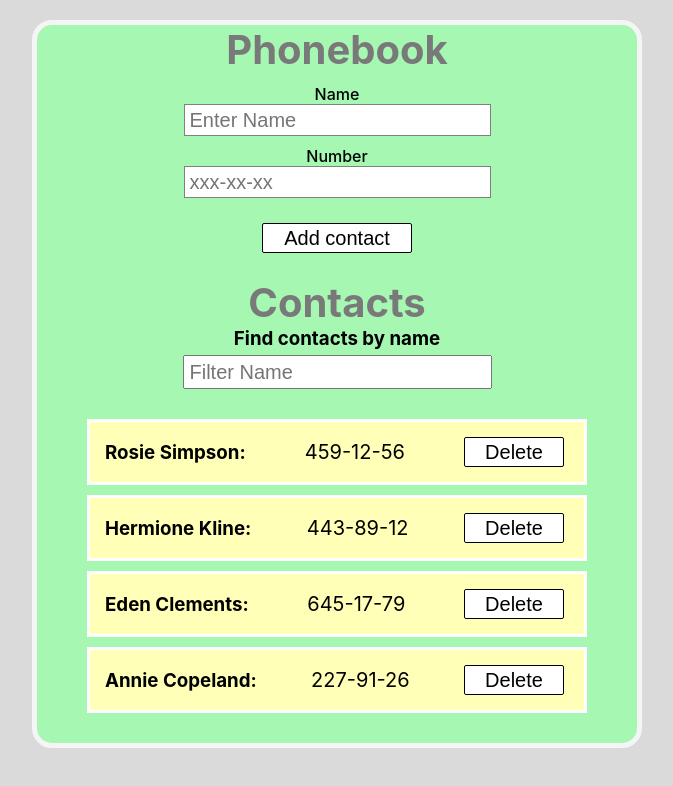
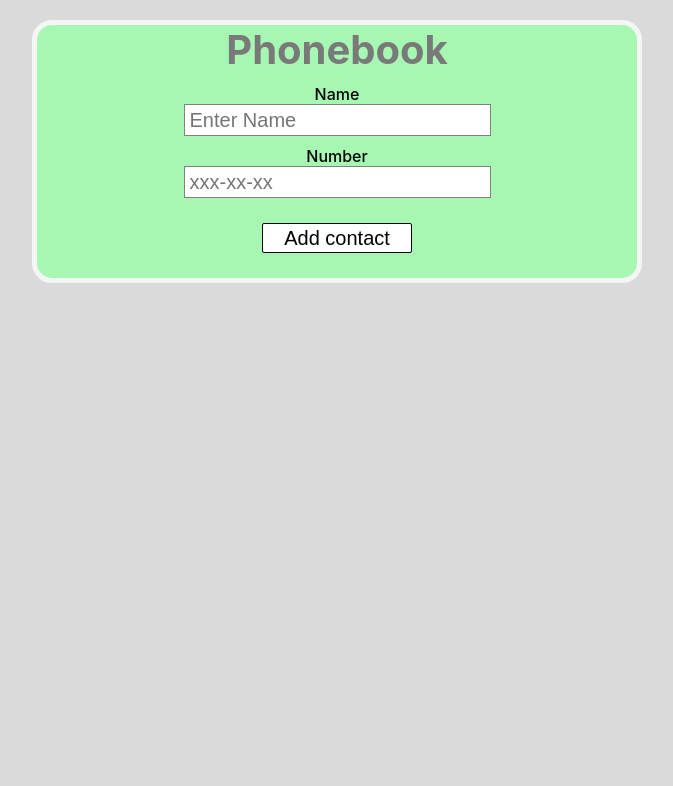
Before and after one commit to Vasylytsya777/goit-react-hw-06-phonebook, a React (Create React App) app: page / in a window 1280 px wide. Shown: the top 786 px of the page, without its empty margins (303-976 px from the left). Built offline with nearby package versions, Linux system fonts and the light colour scheme.

Commit message:
add 1st reduser ok!

```diff
--- a/src/components/App.js
+++ b/src/components/App.js
@@ -107,60 +107,66 @@ const App = () => {
       contact.name.toLowerCase().includes(filter.toLowerCase())
     );
   };
-  // Notification  вставити компонент!!!
+
   return (
     <div className={styles.wrapper}>
-      <CSSTransition
-        in={alert}
-        appear={true}
-        timeout={250}
-        classNames={styles}
-        unmountOnExit
-      >
-        <Notification text={text} />
-      </CSSTransition>
-      <CSSTransition
-        in={true}
-        appear={true}
-        classNames={styles}
-        timeout={250}
-        unmountOnExit
-      >
-        <h1 className={styles.titlePhonebook}>Phonebook</h1>
-      </CSSTransition>
+      <h1 className={styles.titlePhonebook}>Phonebook</h1>
 
-      <ContactForm addContact={addContact} />
+      <ContactForm />
+    </div>
 
-      <div>
-        {state.contacts.length > 0 && (
-          <h2 className={styles.titleContacts}>Contacts</h2>
-        )}
+    // <div className={styles.wrapper}>
+    //   <CSSTransition
+    //     in={alert}
+    //     appear={true}
+    //     timeout={250}
+    //     classNames={styles}
+    //     unmountOnExit
+    //   >
+    //     <Notification text={text} />
+    //   </CSSTransition>
+    //   <CSSTransition
+    //     in={true}
+    //     appear={true}
+    //     classNames={styles}
+    //     timeout={250}
+    //     unmountOnExit
+    //   >
+    //     <h1 className={styles.titlePhonebook}>Phonebook</h1>
+    //   </CSSTransition>
 
-        <CSSTransition
-          in={state.contacts.length > 1}
-          classNames={styles}
-          timeout={250}
-          unmountOnExit
-        >
-          <Filter filter={state.filter} onHandleFilter={onHandleFilter} />
-        </CSSTransition>
-      </div>
+    //   <ContactForm addContact={addContact} />
 
-      {state.contacts.length > 0 && (
-        <CSSTransition
-          in={true}
-          appear={true}
-          classNames={styles}
-          timeout={250}
-          unmountOnExit
-        >
-          <ContactList
-            contacts={getFilteredContact()}
-            deleteContact={deleteContact}
-          />
-        </CSSTransition>
-      )}
-    </div>
+    //   <div>
+    //     {state.contacts.length > 0 && (
+    //       <h2 className={styles.titleContacts}>Contacts</h2>
+    //     )}
+
+    //     <CSSTransition
+    //       in={state.contacts.length > 1}
+    //       classNames={styles}
+    //       timeout={250}
+    //       unmountOnExit
+    //     >
+    //       <Filter filter={state.filter} onHandleFilter={onHandleFilter} />
+    //     </CSSTransition>
+    //   </div>
+
+    //   {state.contacts.length > 0 && (
+    //     <CSSTransition
+    //       in={true}
+    //       appear={true}
+    //       classNames={styles}
+    //       timeout={250}
+    //       unmountOnExit
+    //     >
+    //       <ContactList
+    //         contacts={getFilteredContact()}
+    //         deleteContact={deleteContact}
+    //       />
+    //     </CSSTransition>
+    //   )}
+    // </div>
   );
 };
 export default App;
@@ -168,7 +174,7 @@ export default App;
 //
 //
 
-//  Класові компоненти
+//  =====================Класові компоненти======================================
 
 // import React, { Component } from "react";
 // import styles from "./App.module.css";
--- a/src/components/contactForm/ContactForm.js
+++ b/src/components/contactForm/ContactForm.js
@@ -1,4 +1,7 @@
 import React, { useState } from "react";
+import { connect } from "react-redux";
+import phoneActions from "../../redux/phonebook/phoneActions";
+
 import styles from "./ContactForm.module.css";
 
 const ContactForm = ({ addContact }) => {
@@ -18,6 +21,7 @@ const ContactForm = ({ addContact }) => {
 
   const onHandleSubmit = (e) => {
     e.preventDefault();
+
     addContact({
       ...state,
       // name: state.name,
@@ -61,8 +65,10 @@ const ContactForm = ({ addContact }) => {
     </>
   );
 };
-export default ContactForm;
-//  класові компоненти
+const mapDispatchToProps = { addContact: phoneActions.addContact };
+export default connect(null, mapDispatchToProps)(ContactForm);
+
+//  =====================класові компоненти====================
 
 // import React, { Component } from "react";
 // import styles from "./ContactForm.module.css";
--- a/src/redux/phonebook/phoneActionsTypes.js
+++ b/src/redux/phonebook/phoneActionsTypes.js
@@ -1,11 +1,9 @@
 const ADD = "phone/add";
 const DELETE = "phone/delete";
 const FILTER = "phone/filter";
-const CONTACTS = "phone/returnContact";
 
 export default {
   ADD,
   DELETE,
   FILTER,
-  CONTACTS,
 };
--- a/src/redux/phonebook/phoneReducer.js
+++ b/src/redux/phonebook/phoneReducer.js
@@ -2,6 +2,7 @@ import { combineReducers } from "redux";
 
 const items = (state = [], action) => state;
 const filter = (state = "", action) => state;
+
 export default combineReducers({ items, filter });
 
 // const addContact = (newContacts) => {
```
Also changed, not shown: 1 other file (tests, documents, lock files or other folders).
